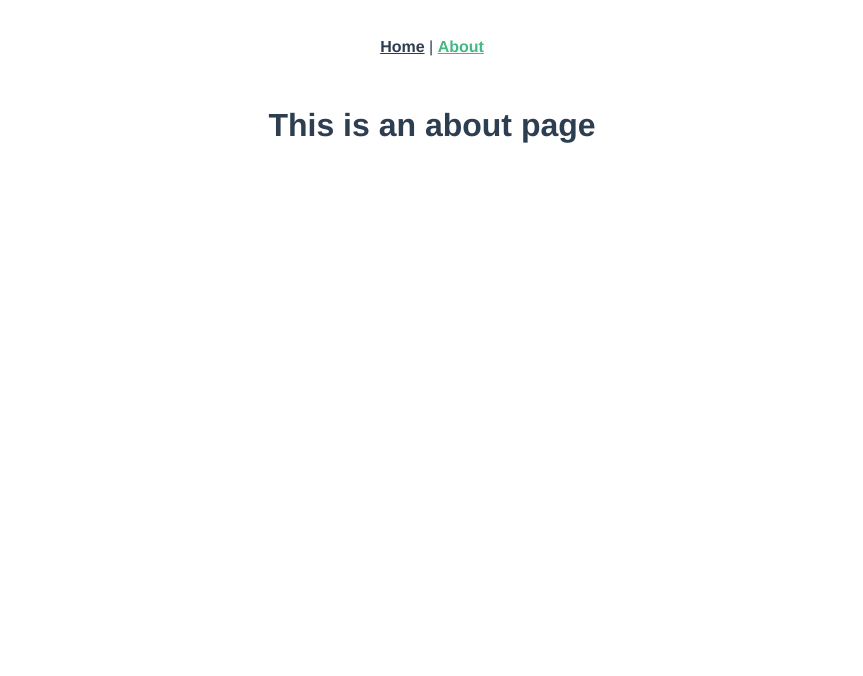
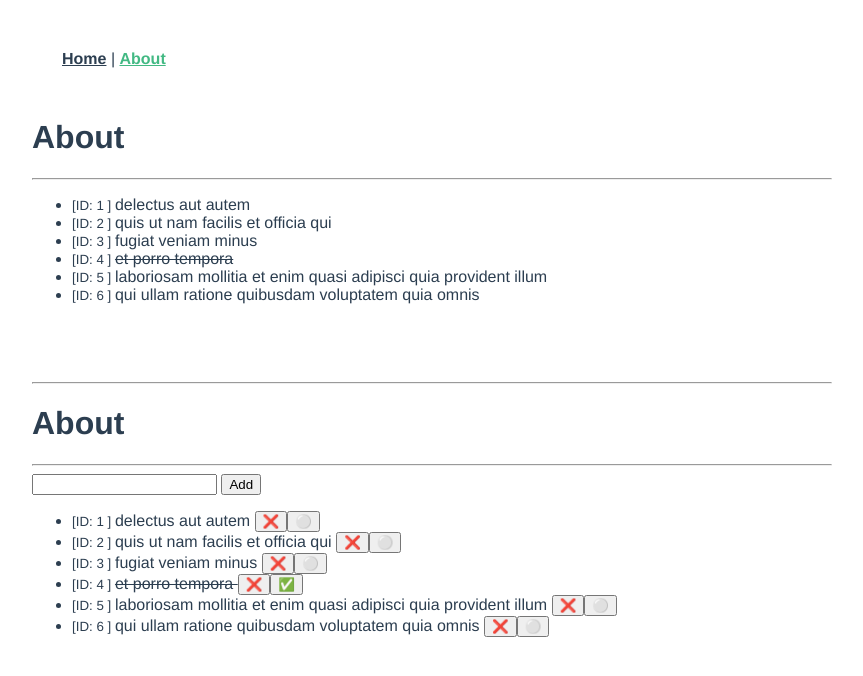
Before and after one commit to AlexSegen/vuex-practice-2, a Vue app: page /about in a window 1280 px wide. Shown: the top 676 px of the page, without its empty margins (208-1071 px from the left). Built offline with nearby package versions, Linux system fonts and the light colour scheme.

Commit message:
static data

```diff
--- a/src/App.vue
+++ b/src/App.vue
@@ -13,7 +13,8 @@
   font-family: 'Avenir', Helvetica, Arial, sans-serif;
   -webkit-font-smoothing: antialiased;
   -moz-osx-font-smoothing: grayscale;
-  text-align: center;
+  max-width: 800px;
+  margin: 20px auto;
   color: #2c3e50;
 }
 #nav {
--- /dev/null
+++ b/src/components/ListaTareas.vue
@@ -0,0 +1,22 @@
+<template>
+    <ul>
+      <li v-for="item in tareas" :key="item.id">
+        <small>[ID: {{ item.id }} ] </small><span :class="item.completed ? 'done':''"> {{ item.title }} </span>
+      </li>
+    </ul>
+</template>
+<script>
+export default {
+  name:'ListaTareas',
+  computed: {
+    tareas () {
+	    return this.$store.state.tareas
+    }
+  }
+}
+</script>
+<style>
+.done {
+  text-decoration: line-through;
+}
+</style>
--- /dev/null
+++ b/src/components/TareasAdmin.vue
@@ -0,0 +1,71 @@
+<template>
+  <div>
+    <h1>About</h1>
+    <hr>
+    <div>
+      <input type="text" v-model="tarea.title"> <button type="button" @click="addItem()">Add</button>
+    </div>
+    <ul>
+      <li v-for="item in tareas" :key="item.id">
+        <small>[ID: {{ item.id }} ] </small><span :class="item.completed ? 'done':''"> {{ item.title }} </span>
+        <button type="button" @click="deleteItem(item)">❌</button>
+        <button type="button"
+        @click="changeStatus(item)"
+        v-text="item.completed ? '✅':'⚪'"></button>
+      </li>
+    </ul>
+  </div>
+</template>
+
+<script>
+import randomID from '@/randomID'
+export default {
+  name:'tareas',
+  data(){
+    return {
+      tarea: {
+          id: randomID.generate(),
+          completed: false,
+          title: ''
+      }
+    }
+  },
+  computed: {
+    tareas () {
+	    return this.$store.state.tareas
+    }
+  },
+  mounted(){
+
+  },
+  methods: {
+    addItem(){
+
+      this.$store.dispatch("NEW_TODO", this.tarea).then(() => {
+          this.tarea = {
+            id: randomID.generate(),
+            completed: false,
+            title: ''
+        }
+      });
+    },
+    deleteItem(key){
+      this.$store.dispatch("REMOVE_TODO", key).then(() => {
+          console.log('Deleted');
+      });
+    },
+    changeStatus(key){
+
+      this.$store.dispatch("STATUS_TODO", key).then(() => {
+          console.log('Updated');
+      });
+    }
+  }
+}
+</script>
+
+<style>
+.done {
+  text-decoration: line-through;
+}
+</style>
--- /dev/null
+++ b/src/randomID.js
@@ -0,0 +1,5 @@
+export default {
+    generate(){
+        return '_' + Date.now().toString(36) + Math.random().toString(36).substr(2, 9);
+    }
+}
--- a/src/store.js
+++ b/src/store.js
@@ -5,12 +5,79 @@ Vue.use(Vuex)
 
 export default new Vuex.Store({
   state: {
+    tarea: {
+
+    },
+    tareas: [{
+      "id": 1,
+      "title": "delectus aut autem",
+      "completed": false
+      },
+      {
+      "id": 2,
+      "title": "quis ut nam facilis et officia qui",
+      "completed": false
+      },
+      {
+      "id": 3,
+      "title": "fugiat veniam minus",
+      "completed": false
+      },
+      {
+      "id": 4,
+      "title": "et porro tempora",
+      "completed": true
+      },
+      {
+      "id": 5,
+      "title": "laboriosam mollitia et enim quasi adipisci quia provident illum",
+      "completed": false
+      },
+      {
+      "id": 6,
+      "title": "qui ullam ratione quibusdam voluptatem quia omnis",
+      "completed": false
+      }]
 
   },
+  getters: {
+    TODOS: state => {
+      return state.tarea;
+    },
+    TODOS: state => {
+      return state.tareas;
+    }
+  },
   mutations: {
-
+    ADD_TODO: (state, payload) => {
+        state.tareas.push(payload);
+    },
+    DELETE_TODO: (state, payload) => {
+      state.tareas.splice(state.tareas.findIndex( find => { return find.id == payload.id }), 1)
+    },
+    CHANGE_STATUS:(state, payload) => {
+      let item = state.tareas.find( find => { return find.id == payload.id });
+      item.completed = !item.completed
+    }
   },
   actions: {
-
+    NEW_TODO(context, payload){
+      let { data } =  new Promise(function(resolve, reject) {
+        context.commit('ADD_TODO', payload)
+      });
+      return data;
+    },
+    REMOVE_TODO(context, payload){
+      let { data } =  new Promise(function(resolve, reject) {
+        context.commit('DELETE_TODO', payload)
+      });
+      return data;
+    },
+    STATUS_TODO(context, payload){
+      let { data } =  new Promise(function(resolve, reject) {
+        context.commit('CHANGE_STATUS', payload)
+      });
+      return data;
+    }
   }
 })
--- a/src/views/About.vue
+++ b/src/views/About.vue
@@ -1,5 +1,45 @@
 <template>
-  <div class="about">
-    <h1>This is an about page</h1>
+  <div>
+    <h1>About</h1>
+    <hr>
+
+    <lista-tareas/>
+
+
+    <br><br><br>
+    <hr>
+
+    <gestionar-tareas/>
+
+
+
+
+
   </div>
 </template>
+
+<script>
+import gestionarTareas from '@/components/TareasAdmin'
+import ListaTareas from '@/components/ListaTareas'
+export default {
+  name:'about',
+  components:{
+    gestionarTareas,
+    ListaTareas
+  },
+  data(){
+    return {}
+  },
+  computed: {
+    tareas () {
+	    return this.$store.state.tareas
+    }
+  }
+}
+</script>
+
+<style>
+.done {
+  text-decoration: line-through;
+}
+</style>
```
